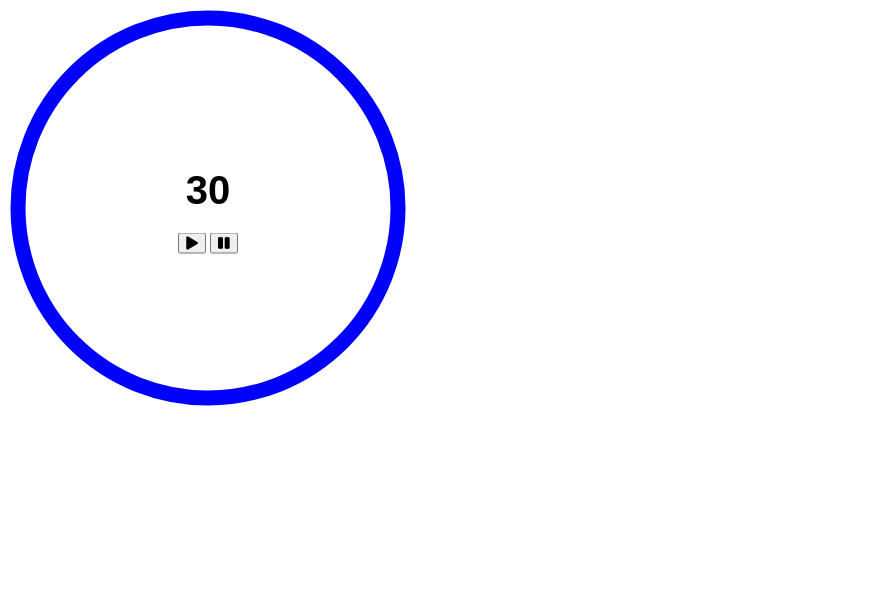
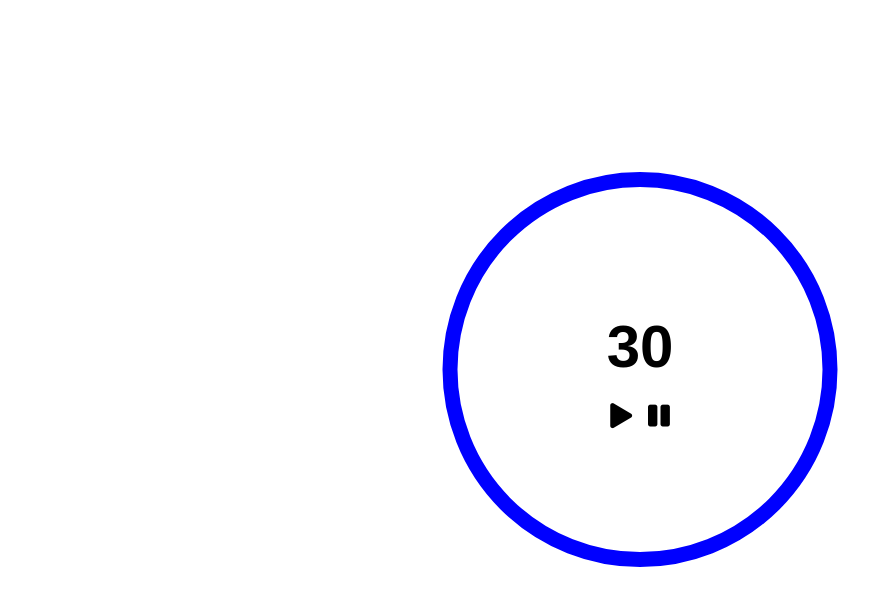
Before and after one commit to mirand32/basicTimer, a plain HTML site: page index.html in a window 1280 px wide. Shown: the whole page, without its empty margins (0-891 px from the left). Drawn offline with Linux system fonts and the light colour scheme.

Commit message:
center clock and add img file for readMe

```diff
--- a/style.css
+++ b/style.css
@@ -1,6 +1,9 @@
 .timer{
     position: relative;
     display: inline-block;
+    top: 50%;
+    left: 50%;
+    transform: translate(-50%,40%);
 }
 
 .controls{
@@ -14,10 +17,16 @@
     align-items: center;
 }
 
+.controls button{
+    background: none;
+    border: none;
+    font-size: 25px;
+}
+
 #duration{
     border:none;
-    width: 80%;
-    font-size: 40px;
+    width: 100%;
+    font-size: 60px;
     font-weight: bold;
     text-align: center;
     padding-bottom: 20px;
```
Also changed, not shown: timer.png (added).
